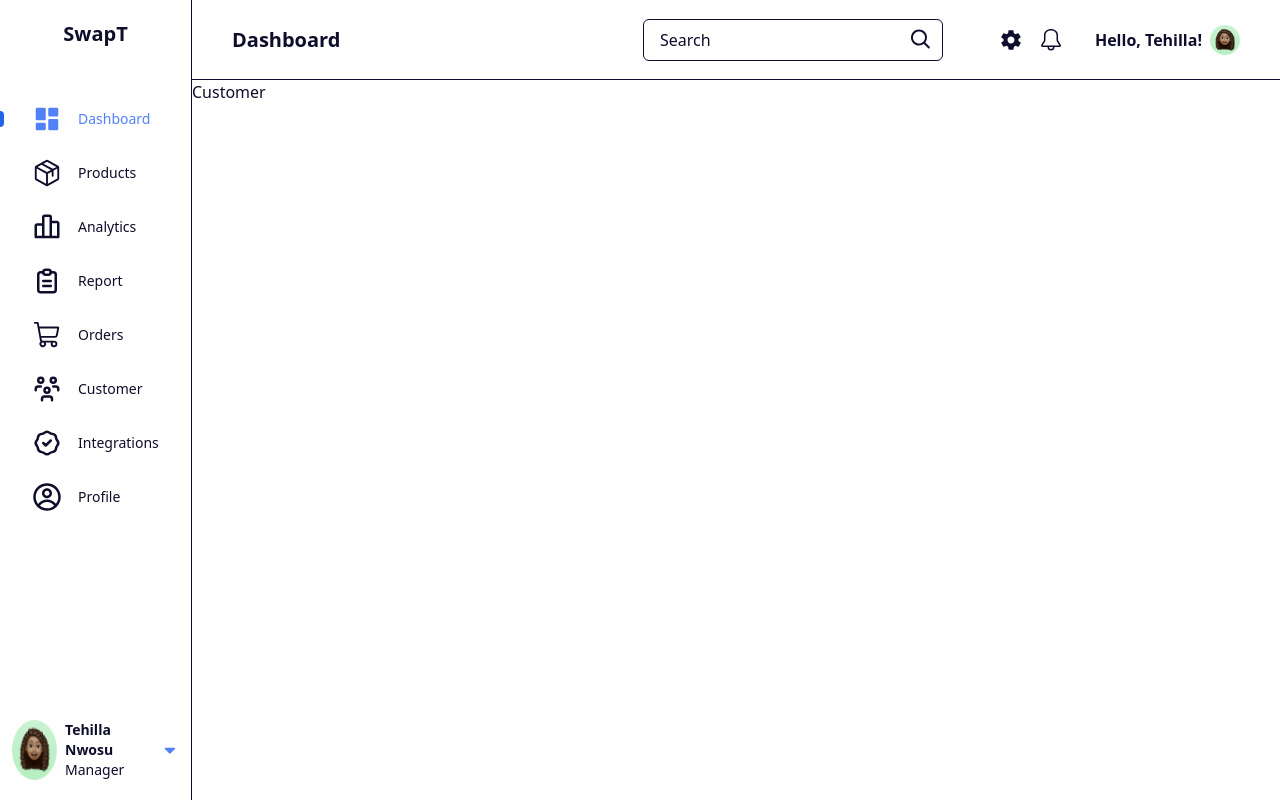
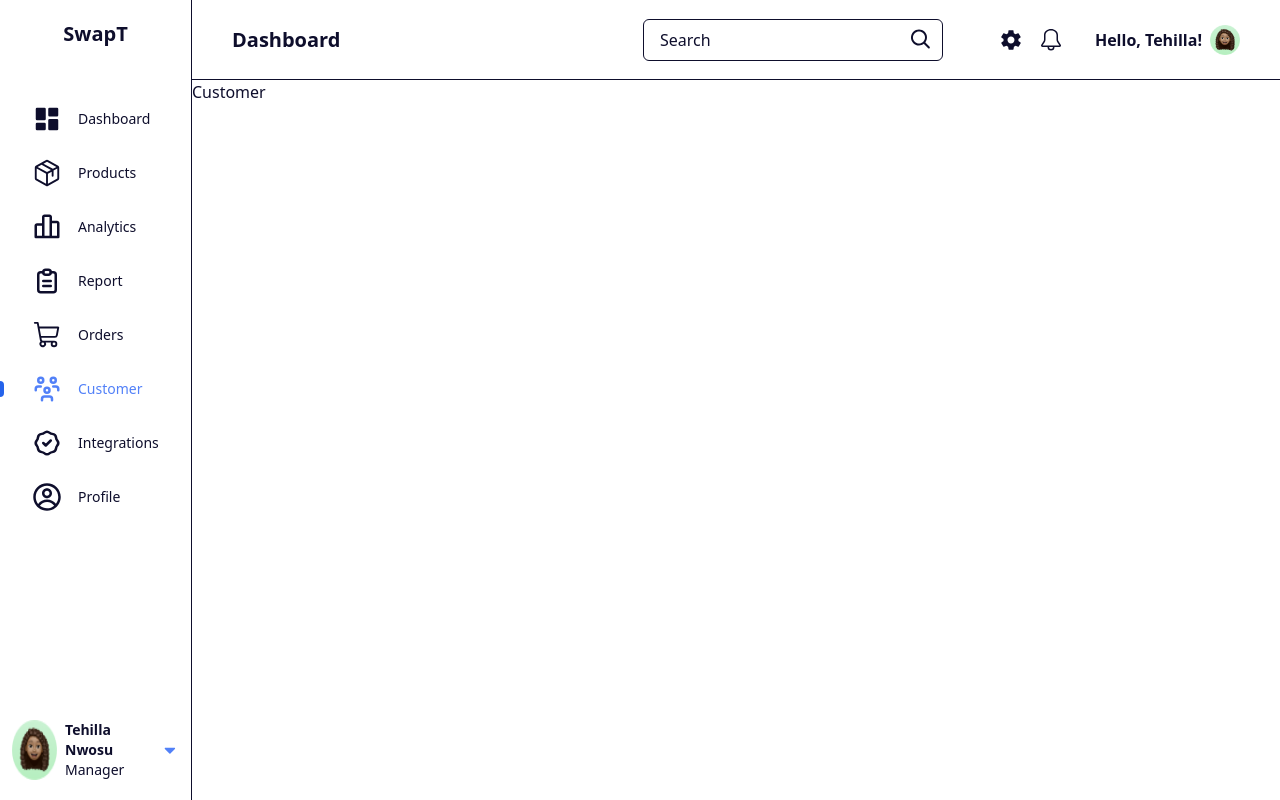
Before and after one commit to CruxndDev/cruxnd-store-admin, a Next.js app: page /customer in a window 1280 px wide. Built offline with nearby package versions, Linux system fonts and the light colour scheme.

Commit message:
Made some fixes to the sidebar active states

```diff
--- a/components/adminPanel/SideBar.jsx
+++ b/components/adminPanel/SideBar.jsx
@@ -4,11 +4,13 @@ import Image from "next/image";
 import Link from "next/link";
 import { FaCaretDown } from "react-icons/fa";
 import { useEffect, useRef, useState } from "react";
+import { usePathname } from "next/navigation";
 
 const SideBar = ({ menuItems }) => {
-  const [active, setActive] = useState("Dashboard");
+  // const [active, setActive] = useState("Dashboard");
   const [indicatorTop, setIndicatorTop] = useState(0);
   const containerRef = useRef(null);
+  const route = usePathname();
 
   useEffect(() => {
     const activeItem = containerRef.current.querySelector(".active");
@@ -17,7 +19,7 @@ const SideBar = ({ menuItems }) => {
       const itemHeight = activeItem.offsetHeight;
       setIndicatorTop(offsetTop + itemHeight / 2 - 8); // 8 is half of the indicator height (h-4)
     }
-  }, [active]);
+  }, [route]);
 
   return (
     <aside className="h-full w-[20vw] xl:w-[15vw] border-primaryColor border-r-[1.5px] py-5 flex flex-col justify-between">
@@ -30,10 +32,9 @@ const SideBar = ({ menuItems }) => {
           {menuItems.map((item) => (
             <Link
               href={item.link}
-              onClick={() => setActive(item.name)}
               key={item.name}
               className={`relative w-full text-sm font-medium flex items-center mb-6 pl-8 transition-colors duration-200 ${
-                active === item.name ? "text-secondaryBlue active" : "hover:text-secondaryBlue"
+                route.startsWith(item.link) ? "text-secondaryBlue active" : "hover:text-secondaryBlue"
               }`}
             >
               {item.icon}
```
